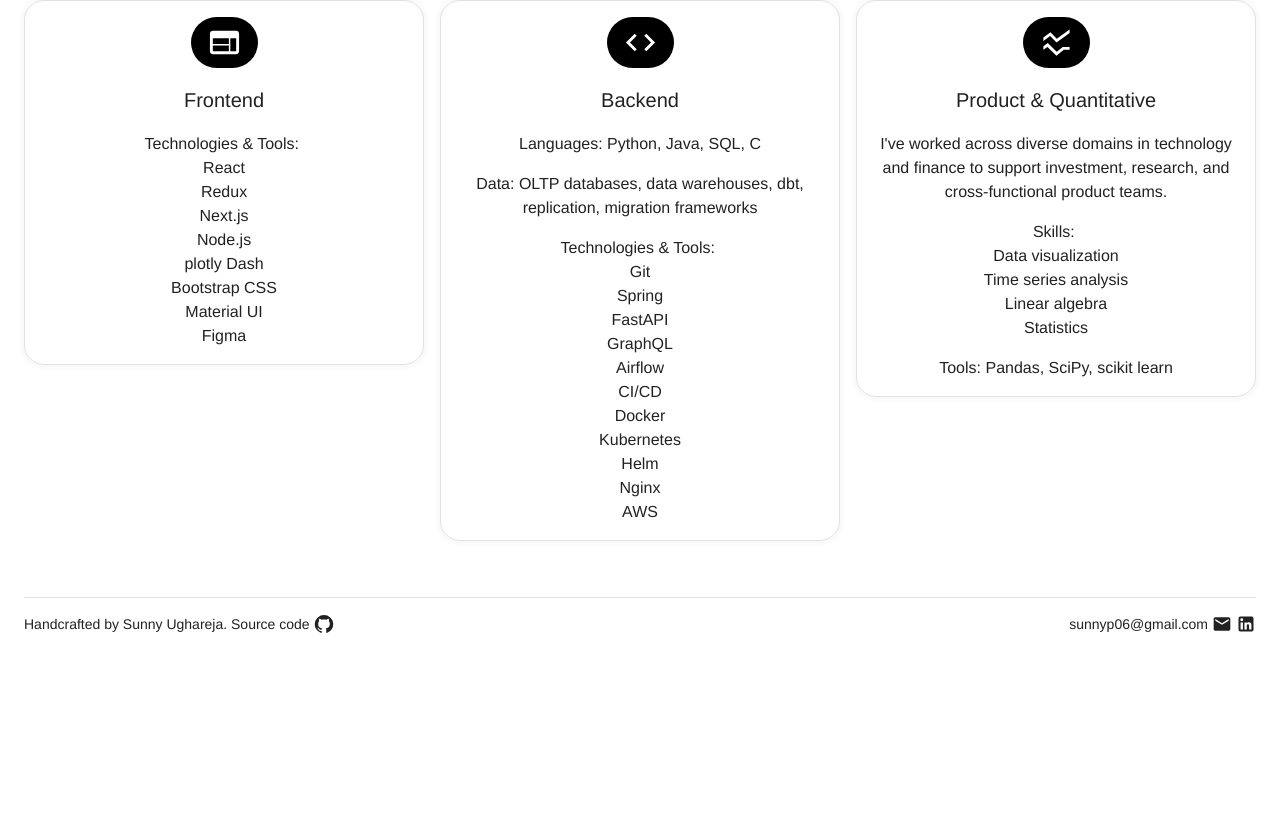
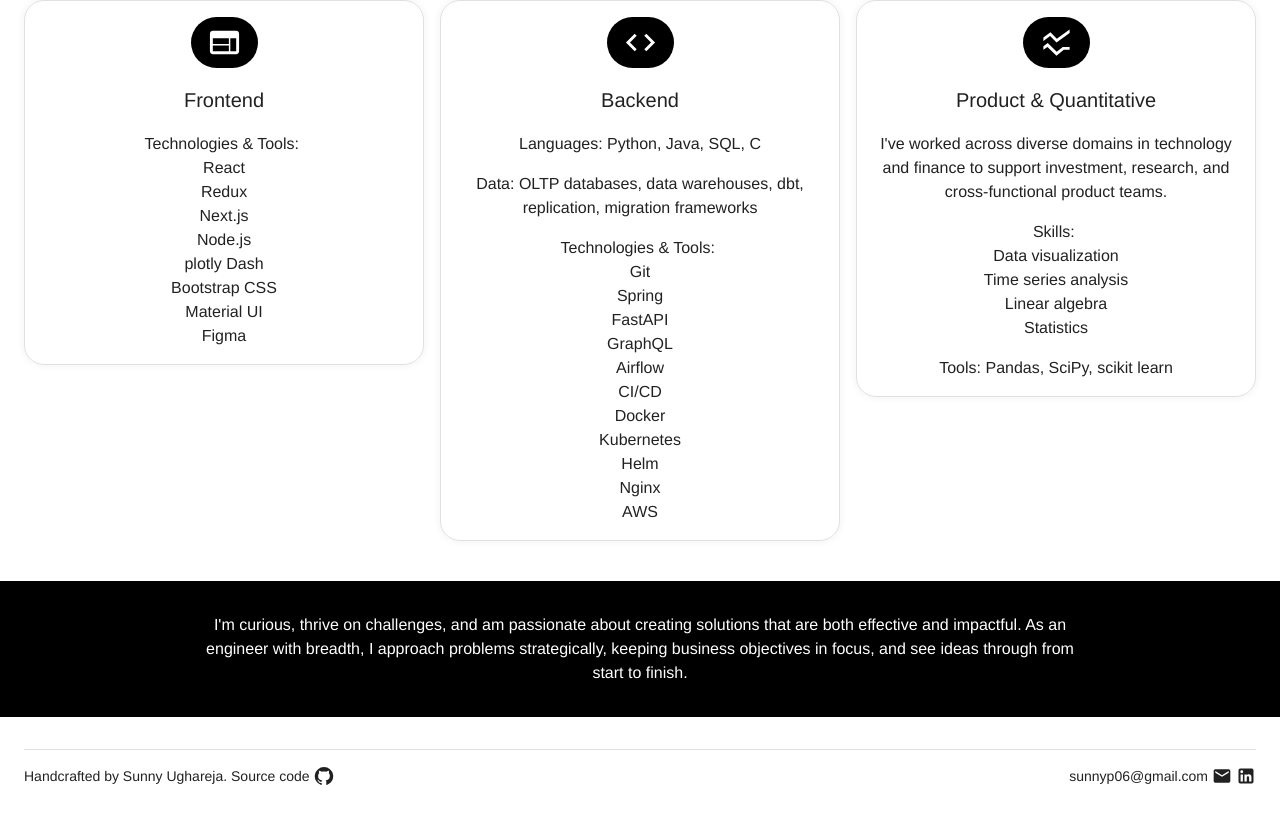
Before and after one commit to sunnyp06/portfolio, a Next.js app: page / in a window 1280 px wide. Shown: the part 546-1370 px from the top of the page. Before the commit the page ends 1247 px from the top, so only its background shows below. Built offline with nearby package versions, Linux system fonts and the light colour scheme.

Commit message:
add small intro note, adjust spacing

```diff
--- a/src/app/layout.tsx
+++ b/src/app/layout.tsx
@@ -1,7 +1,7 @@
 import Footer from "@/components/Footer";
 import NavBar from "@/components/NavBar";
 import theme from "@/theme";
-import { Container, CssBaseline } from "@mui/material";
+import { CssBaseline } from "@mui/material";
 import { ThemeProvider } from "@mui/material/styles";
 import type { Metadata } from "next";
 
@@ -34,15 +34,7 @@
         // }}
         >
           <NavBar />
-          <Container
-            maxWidth="xl"
-            sx={{
-              mt: 20,
-              minHeight: "100%",
-            }}
-          >
-            {children}
-          </Container>
+          {children}
           <Footer />
         </body>
       </html>
--- a/src/app/page.tsx
+++ b/src/app/page.tsx
@@ -1,9 +1,15 @@
 import SkillsGrid from "@/components/SkillsGrid";
-import { Stack, Typography } from "@mui/material";
+import { Container, Stack, Typography } from "@mui/material";
 
 export default function Home() {
   return (
     <main>
+      <Container
+        maxWidth="xl"
+        sx={{
+          mt: 20,
+        }}
+      >
         <Stack spacing={2}>
           <Typography variant="h1" align="center">
             Hi, I&apos;m Sunny.
@@ -11,16 +17,26 @@
           <Typography variant="h5" align="center">
             A Product-minded Full Stack Developer.
           </Typography>
-        {/* <Typography variant="body1" align="center">
+        </Stack>
+        <SkillsGrid />
+      </Container>
+      <Container
+        sx={{
+          bgcolor: "black",
+          minWidth: "100%",
+          p: 4,
+          display: "flex",
+          justifyContent: "center",
+        }}
+      >
+        <Typography variant="body1" color="white" align="center" maxWidth="md">
           I&apos;m curious, thrive on challenges, and am passionate about
           creating solutions that are both effective and impactful. As an
           engineer with breadth, I approach problems strategically, keeping
           business objectives in focus, and see ideas through from start to
           finish.
-        </Typography> */}
-      </Stack>
-      <SkillsGrid />
-      {/* <SelectedProjects /> */}
+        </Typography>
+      </Container>
     </main>
   );
 }
--- a/src/components/Footer.tsx
+++ b/src/components/Footer.tsx
@@ -8,7 +8,7 @@
 
 const Footer: React.FC = () => {
   return (
-    <Container sx={{ minHeight: "15vh", mx: 0, py: 2 }} maxWidth="xl">
+    <Container sx={{ minHeight: "15vh", py: 4 }} maxWidth="xl">
       <Divider />
       <Grid2 container spacing={2} sx={{ py: 2 }}>
         <Grid2 xs={12} sm="auto" display="flex" alignItems="center">
```
Lines whose indentation alone changed are shown as unchanged.
